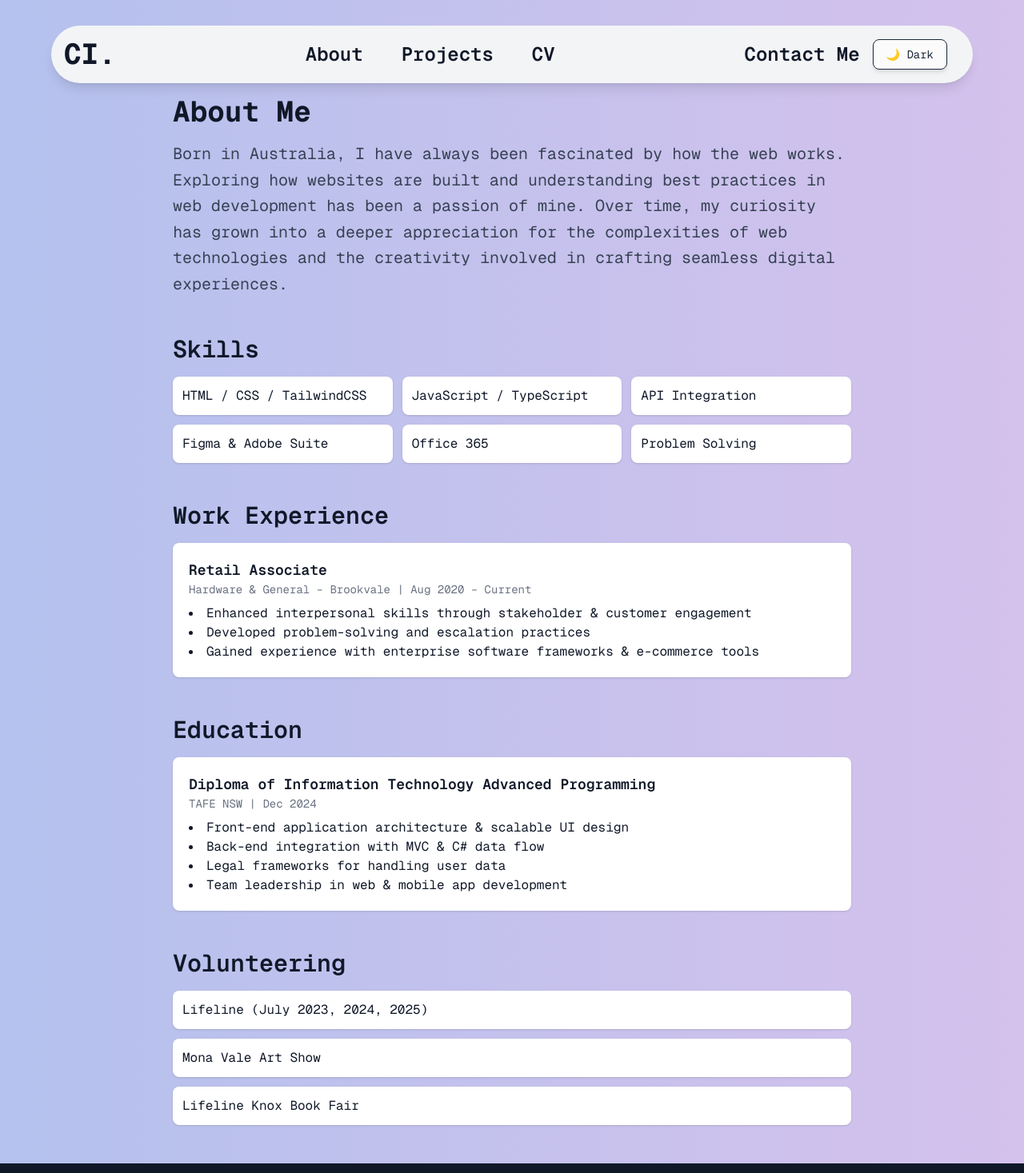
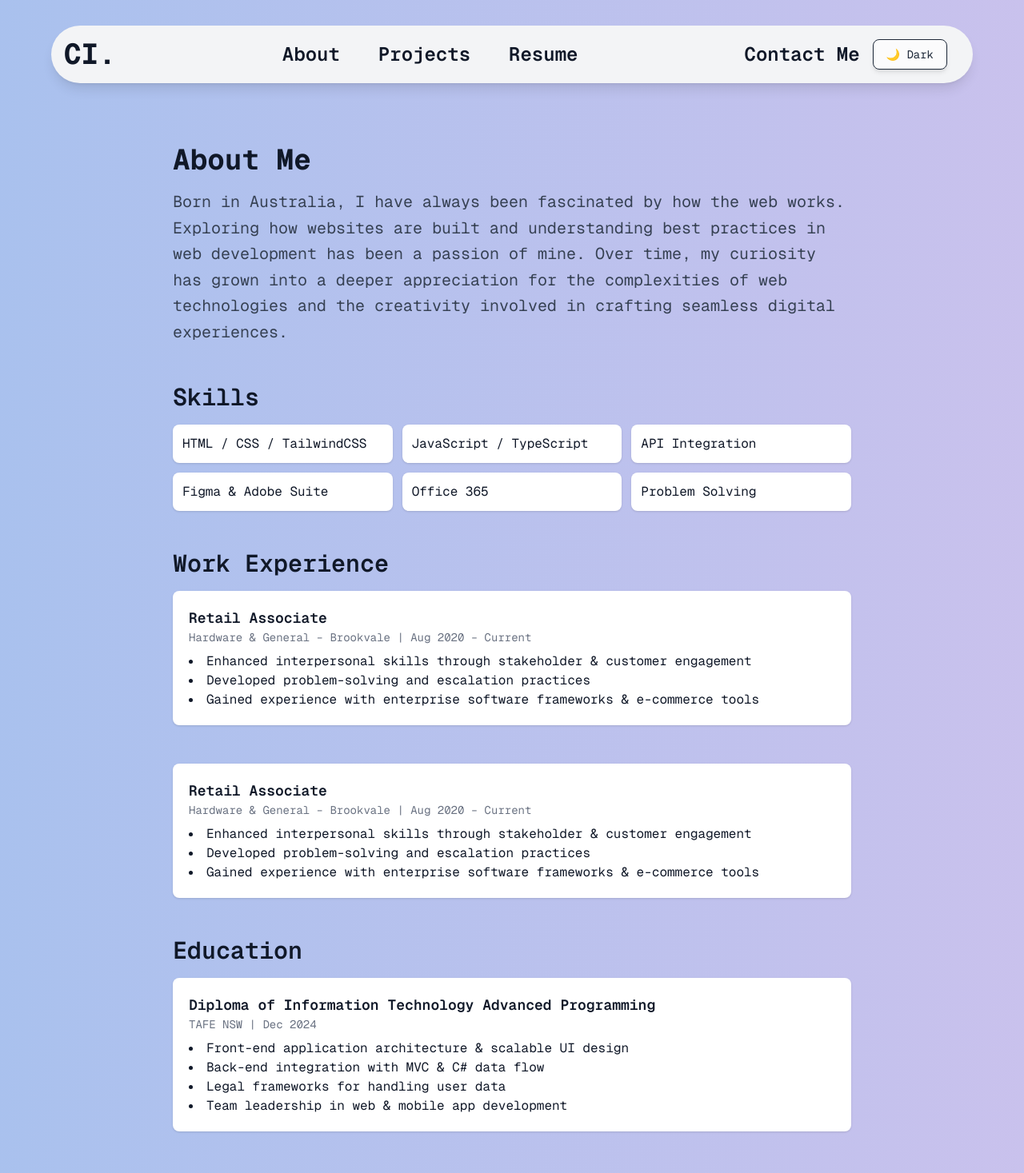
Before and after one commit to Cory-Irwin/AppyPortfolio, a React (Vite) app in the folder Appy_main_portfolio/: page /about in a window 1280 px wide. Shown: the top 1467 px of the page at 80% size. Built offline with nearby package versions, Linux system fonts and the light colour scheme; a web font is replaced by a local one.

Commit message:
Updates to CV page so that it now functions correctly with Dark mode

```diff
--- a/Appy_main_portfolio/src/App.tsx
+++ b/Appy_main_portfolio/src/App.tsx
@@ -1,7 +1,7 @@
 import "./Index.css";
 
 import { BrowserRouter as Router, Route, Routes } from 'react-router-dom';
-import HeroPage from "./pages/landingpage/heroPage";
+import HeroPage from "./pages/landingpage/heroPage"
 import CVPage from "./pages/cvPage/cvPage";
 import AboutPage from "./pages/aboutMePage/aboutMePage";
 import ProjectsPage from "./pages/projectsPage/projectsPage";
--- a/Appy_main_portfolio/src/assets/reactive_resume-cmdy3i5k94y8nrxdf68h68vkt.json
+++ b/Appy_main_portfolio/src/assets/reactive_resume-cmdy3i5k94y8nrxdf68h68vkt.json
@@ -111,6 +111,7 @@
             "label": "",
             "href": ""
           }
+
         },
         {
           "id": "lo57iyg18oybqnprp22pc0zr",
@@ -124,7 +125,17 @@
             "label": "",
             "href": ""
           }
-        }
+        },
+         {
+    "id": "newvolunteer123",
+    "visible": true,
+    "organization": "Lifeline",
+    "position": "",
+    "location": "",
+    "date": "(Oct 2025)",
+    "summary": "<p>Cyclist Rest Stop Volunteer</p>",
+    "url": { "label": "", "href": "" }
+  }
       ]
     },
     "interests": {
--- a/Appy_main_portfolio/src/pages/aboutMePage/aboutMePage.tsx
+++ b/Appy_main_portfolio/src/pages/aboutMePage/aboutMePage.tsx
@@ -24,7 +24,7 @@ function AboutPage() {
         {/* Navbar controls dark mode now */}
         <Navbar darkMode={darkMode} setDarkMode={setDarkMode} />
 
-        <div className="max-w-4xl mx-auto px-6 py-8 sm:py-12">
+        <div className="max-w-4xl mx-auto mt-15 px-6 py-8 sm:py-12">
           {/* About Me */}
           <FadeInSection delay={0}>
             <section className="mb-12">
@@ -68,6 +68,20 @@ function AboutPage() {
                 </div>
               </div>
             </section>
+             <section className="mb-12">
+
+              <div className="space-y-4">
+                <div className={`p-5 rounded-lg shadow-sm ${cardBg}`}>
+                  <h3 className="text-lg font-semibold">{`Retail Associate`}</h3>
+                  <p className={`text-sm ${cardSubText}`}>Hardware & General – Brookvale | Aug 2020 – Current</p>
+                  <ul className="list-disc list-inside mt-2">
+                    <li>Enhanced interpersonal skills through stakeholder & customer engagement</li>
+                    <li>Developed problem-solving and escalation practices</li>
+                    <li>Gained experience with enterprise software frameworks & e-commerce tools</li>
+                  </ul>
+                </div>
+              </div>
+            </section>
           </FadeInSection>
 
           {/* Education */}
@@ -87,10 +101,11 @@ function AboutPage() {
                 </ul>
               </div>
             </section>
+
           </FadeInSection>
 
           {/* Volunteering */}
-          <FadeInSection delay={900}>
+          <FadeInSection delay={1200}>
             <section>
               <h2 className={`text-2xl sm:text-3xl font-semibold mb-4 ${textColor}`}>Volunteering</h2>
               <ul className="space-y-3">
--- a/Appy_main_portfolio/src/pages/fundamentalPageComponents/footer.tsx
+++ b/Appy_main_portfolio/src/pages/fundamentalPageComponents/footer.tsx
@@ -1,15 +1,19 @@
 import React from 'react'
 import IntraDesign from "../../assets/Pages/landingPage/landingSection/Full Light.png"
+import useTheme from "../../../src/hooks/useTheme";
 
 const footer = () => {
-  return (
 
 
-<footer className="bg-white rounded-lg shadow-sm dark:bg-gray-900 m-4 ">
+
+    return (
+        //  <footer className="bg-white rounded-lg shadow-sm dark:bg-gray-900  ">
+
+        <footer className="bg-white/75 dark:bg-gray-800 rounded-lg p-6 shadow-lg transition-transform transform " >
             <div className="w-full max-w-screen-xl mx-auto p-4 md:py-8">
                 <div className="sm:flex sm:items-center sm:justify-between">
                     <a href="x" className="flex items-center mb-4 sm:mb-0 space-x-3 rtl:space-x-reverse">
-               <h1 className='text-white text-3xl'>CI.</h1>
+                        <h1 className='hover:underline me-4 md:me-6 text-gray-500 text-3xl'>CI.</h1>
                     </a>
                     <ul className="flex flex-wrap items-center mb-6 text-sm font-medium text-gray-500 sm:mb-0 dark:text-gray-400">
 
--- a/Appy_main_portfolio/src/pages/fundamentalPageComponents/navbar.tsx
+++ b/Appy_main_portfolio/src/pages/fundamentalPageComponents/navbar.tsx
@@ -43,17 +43,22 @@ function Navbar({ darkMode, setDarkMode }: NavbarProps) {
         </div>
 
         {/* Desktop Links */}
-        <div className="hidden md:flex flex-1 justify-center gap-12 text-2xl font-semibold z-10">
-          {["About", "Projects", "CV"].map((link) => (
+        <div className="hidden md:flex flex-1 justify-center gap-12 text-2xl font-semibold">
+  {[
+    { name: "About", to: "/about" },
+    { name: "Projects", to: "/projects" },
+    { name: "Resume", to: "/cv" },
+  ].map((link) => (
     <Link
-              key={link}
-              to={`/${link.toLowerCase()}`}
+      key={link.name}
+      to={link.to}
       className="hover:underline hover:text-purple-500 transition-colors"
     >
-              {link}
+      {link.name}
     </Link>
   ))}
 </div>
+
 
         {/* Right Section */}
         <div className="flex items-center space-x-4 flex-shrink-0">
--- a/Appy_main_portfolio/src/pages/landingpage/components/animations/BackgroundAmbientGradient.tsx
+++ b/Appy_main_portfolio/src/pages/landingpage/components/animations/BackgroundAmbientGradient.tsx
@@ -1,5 +1,5 @@
 import React, { ReactNode } from "react";
-import "./AmbientBackground.css"; // import the CSS we’ll create
+import "./AmbientBackground.css";
 
 interface AmbientBackgroundProps {
   children?: ReactNode;
--- a/Appy_main_portfolio/src/pages/landingpage/components/landingSection.tsx
+++ b/Appy_main_portfolio/src/pages/landingpage/components/landingSection.tsx
@@ -7,6 +7,7 @@ import ProjectsGrid from "./projectsGrid";
 import AmbientBackground from "./animations/BackgroundAmbientGradient";
 import Navbar from "../../fundamentalPageComponents/navbar";
 import useTheme from "../../../hooks/useTheme";
+import Footer from "../../fundamentalPageComponents/footer";
 
 const LandingSection = () => {
   const { activeTheme, updateTheme } = useTheme()
@@ -69,7 +70,7 @@ const LandingSection = () => {
         </FadeInSection>
 
         {/* Tech Stack Section */}
-        <div className="mt-128">
+        <div className="mt-48">
           <FadeInSection delay={300}>
             <div className="text-center mt-16 sm:mt-20 font-semibold">
               <h1
@@ -90,7 +91,7 @@ const LandingSection = () => {
           </FadeInSection>
         </div>
         {/* Projects Section */}
-        <div className="mt-128 pb-64">
+        <div className="">
           <FadeInSection delay={300}>
             <div className="text-center mt-16 sm:mt-20 font-semibold py-16 sm:py-20">
               <a
@@ -105,7 +106,7 @@ const LandingSection = () => {
               <p
                 className={`text-lg sm:text-xl md:text-2xl lg:text-4xl py-6 ${subTextColor}`}
               >
-                I've created or contributed to.
+                I've created, currently working on or contributed to.
               </p>
               <div className="w-full mx-auto max-w-screen-xl my-6 sm:my-10 px-2 sm:px-4">
                 <ProjectsGrid />
@@ -114,7 +115,7 @@ const LandingSection = () => {
           </FadeInSection>
         </div>
       </div>
-      <section aria-label="About Me" className="py-20 mt-128 bg-transparent">
+      <section aria-label="About Me" className="  bg-transparent">
         <FadeInSection>
           <div className="max-w-5xl mx-auto text-center px-4">
             <h2
@@ -131,15 +132,17 @@ const LandingSection = () => {
             >
               Born in Australia, I have always been fascinated by how the web
               works. Exploring how websites are built and understanding best
-              practices in web development has been a passion of mine. Over
+              practices in web development has been a passion of mine. <br /><br /> Over
               time, my curiosity has grown into a deeper appreciation for the
               complexities of web technologies and the creativity involved in
-              crafting seamless digital experiencee
+              crafting seamless digital experience's. <br /><br />This has led me into a desire to
+              be a Software Engineer. As it allows me to express my creativity in designing
+              beautiful websites that are modern, secure and responsive.
             </p>
           </div>
         </FadeInSection>
       </section>
-      <section aria-label="Experience" className="mt-128  py-20 bg-transparent">
+      <section aria-label="Experience" className="  py-20 bg-transparent">
         <FadeInSection>
           <div className="max-w-5xl mx-auto text-center px-4">
             <h2
@@ -153,9 +156,9 @@ const LandingSection = () => {
             </h2>
             <div className="mt-12 grid grid-cols-2 md:grid-cols-4 gap-10">
               {[
-                { number: "12+", label: "Projects Completed" },
+                { number: "2+", label: "Projects Completed" },
                 { number: "8+", label: "Technologies" },
-                { number: "2", label: "Years Learning" },
+                { number: "5", label: "Years Learning" },
                 { number: "100%", label: "Passion for Coding" },
               ].map((item, idx) => (
                 <div
@@ -176,7 +179,7 @@ const LandingSection = () => {
         </FadeInSection>
       </section>
 
-      <section aria-label="Fun Facts" className="mt-128 py-20 bg-transparent">
+      <section aria-label="Fun Facts" className="py-20 bg-transparent">
         <FadeInSection>
           <div className="max-w-5xl mx-auto text-center px-4">
             <h2
@@ -190,9 +193,9 @@ const LandingSection = () => {
             </h2>
             <div className="mt-12 grid md:grid-cols-3 gap-10">
               {[
-                { title: "🎮 Gaming Enthusiast", text: "I love strategy games and retro consoles." },
-                { title: "📚 Lifelong Learner", text: "Always exploring new frameworks and libraries." },
-                { title: "🌏 Traveler", text: "I enjoy exploring cultures and taking inspiration from design worldwide." },
+                { title: "📚 Writer at heart", text: "I'd love to be an author. But that won't pay the bills. So the passion I have for writing has been channeled into the code I create." },
+                { title: "🧱 Fundamental Learner", text: "Always While I'm always exploring new frameworks and libraries. I'm forever in love with raw code. Raw HTML, CSS and JavaScript is my core. They are the building blocks that make our tech world spin." },
+                { title: "🌏 Language Learner", text: "Not only do I learn Programming languages like Javascript. I'm also learning a second language. Ten words a day. One Anki card at a time. No mercy, only mastery. Miss a review. Anki won't forget..." },
               ].map((item, idx) => (
                 <div key={idx} className="bg-white/20 dark:bg-gray-800/30 rounded-lg p-6 shadow-lg transition-transform transform hover:-translate-y-2 hover:scale-105">
                   <p className={`text-2xl font-bold`}
@@ -208,7 +211,7 @@ const LandingSection = () => {
         </FadeInSection>
       </section>
 
-      <section aria-label="Blog" className="mt-128 pb-24 bg-transparent">
+      {/* <section aria-label="Blog" className="mt-48 pb-24 bg-transparent">
         <FadeInSection>
           <div className="max-w-5xl mx-auto text-center px-4">
             <h2
@@ -235,8 +238,8 @@ const LandingSection = () => {
             </div>
           </div>
         </FadeInSection>
-      </section>
-
+      </section> */}
+      <Footer />
     </AmbientBackground>
   );
 };
--- a/Appy_main_portfolio/src/pages/landingpage/heroPage.tsx
+++ b/Appy_main_portfolio/src/pages/landingpage/heroPage.tsx
@@ -8,7 +8,7 @@ const HeroPage = () => {
     <>
 
       <LandingSection />
-      <Footer />
+
     </>
   );
 };
```
Lines whose indentation alone changed are shown as unchanged.
